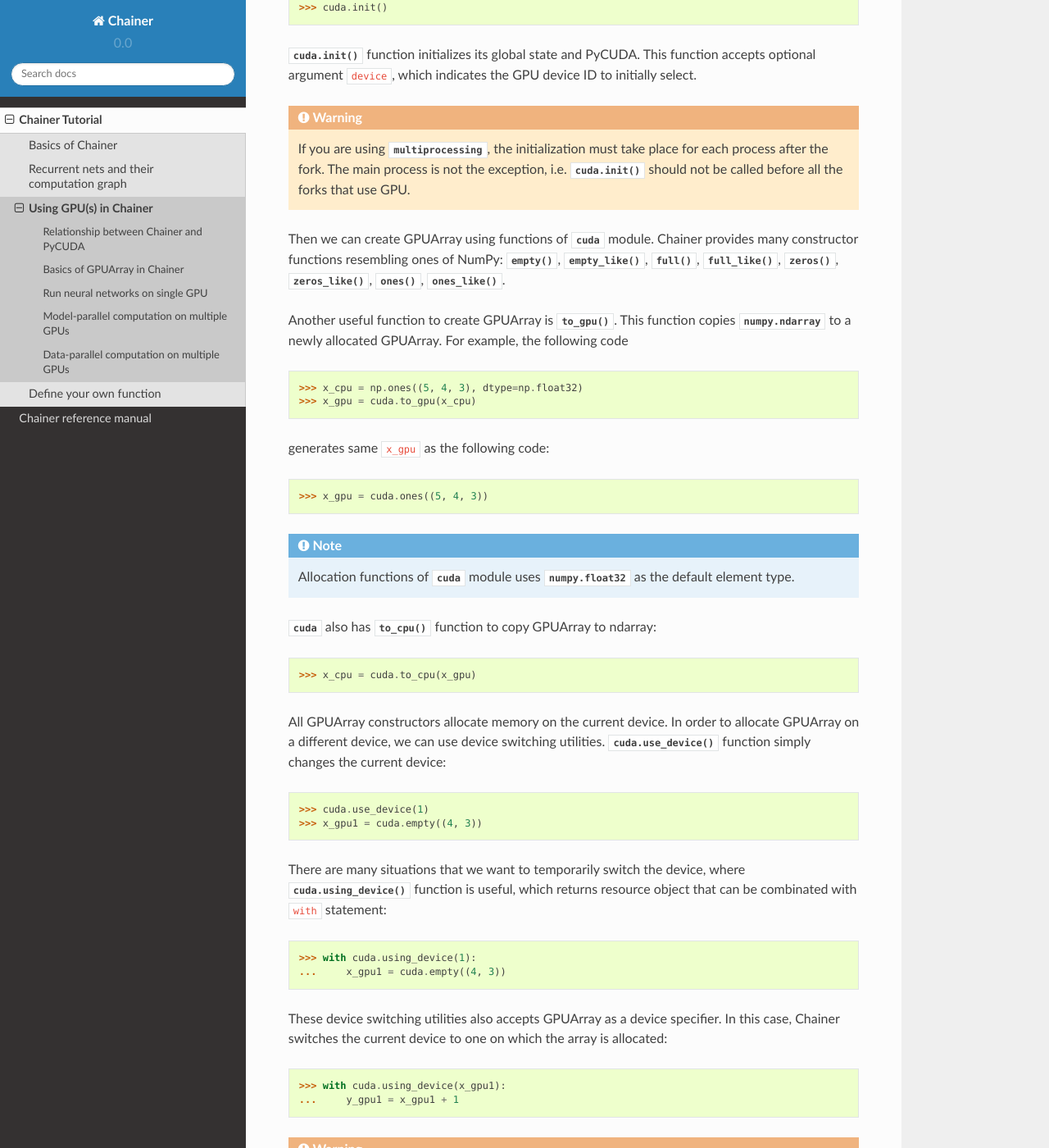
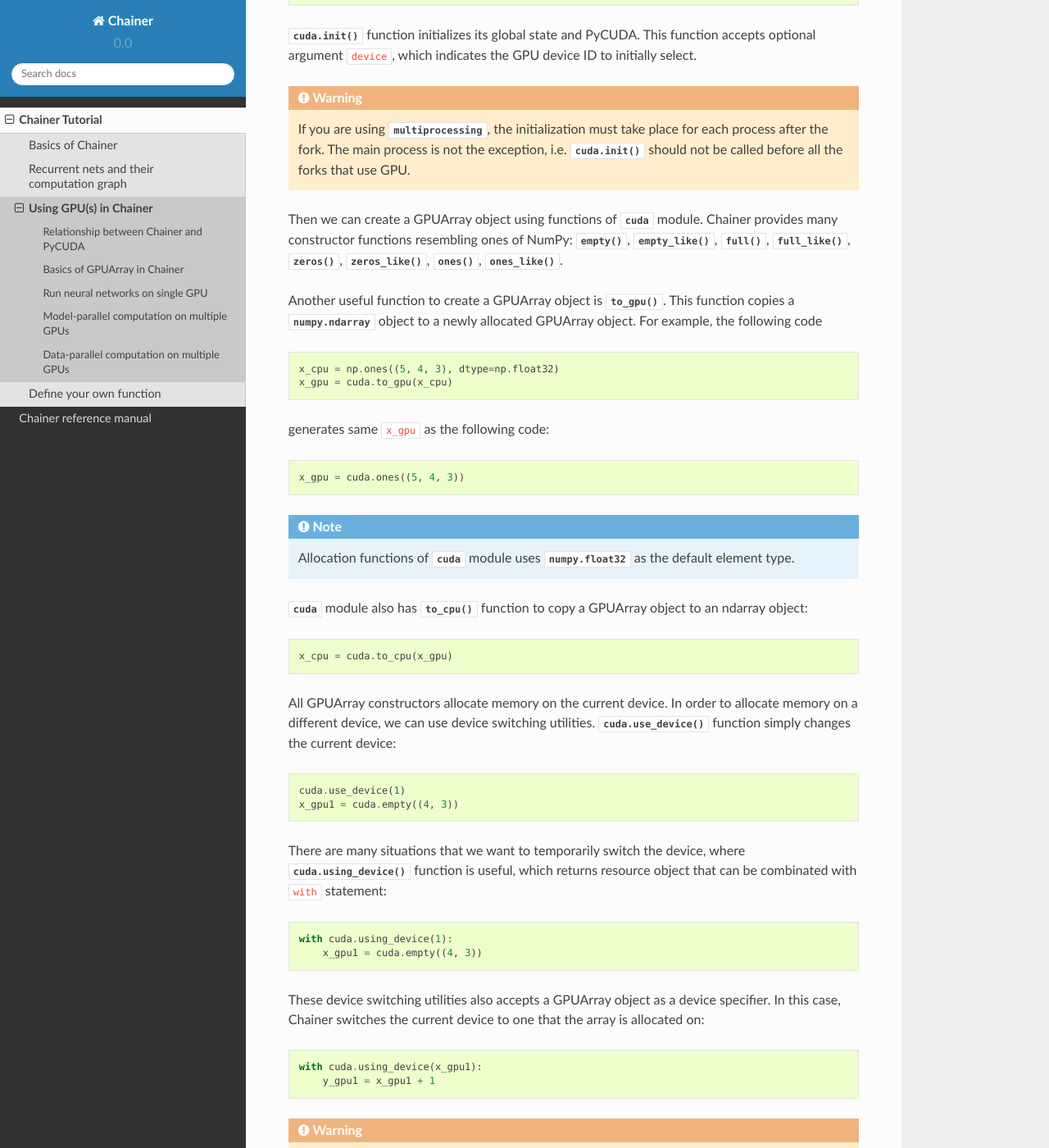
Before and after one commit to mitmul/intel-chainer, a Sphinx documentation site: the page built from docs/source/tutorial/gpu.rst, in a window 1280 px wide and 1400 px high, scrolled down 1409 px. Shown: the whole window at 82% size. Built offline with Sphinx 7.4.7 and the Read the Docs theme 2.0.0, drawn with Linux system fonts in a browser that asks for light colours; some of the changed text lies outside the part shown.

Commit message:
Update documents

```diff
--- a/docs/source/tutorial/gpu.rst
+++ b/docs/source/tutorial/gpu.rst
@@ -53,7 +52,7 @@
 
 In order to use GPU in Chainer, we must initialize :mod:`chainer.cuda` module before any GPU-related operations::
 
-  >>> cuda.init()
+  cuda.init()
 
 :func:`cuda.init` function initializes its global state and PyCUDA.
 This function accepts optional argument ``device``, which indicates the GPU device ID to initially select.
@@ -63,55 +62,55 @@
    If you are using :mod:`multiprocessing`, the initialization must take place for each process after the fork.
    The main process is not the exception, i.e. :func:`cuda.init` should not be called before all the forks that use GPU.
 
-Then we can create GPUArray using functions of :mod:`cuda` module.
+Then we can create a GPUArray object using functions of :mod:`~chainer.cuda` module.
 Chainer provides many constructor functions resembling ones of NumPy: :func:`~cuda.empty`, :func:`~cuda.empty_like`, :func:`~cuda.full`, :func:`~cuda.full_like`, :func:`~cuda.zeros`, :func:`~cuda.zeros_like`, :func:`~cuda.ones`, :func:`~cuda.ones_like`.
 
-Another useful function to create GPUArray is :func:`~cuda.to_gpu`.
-This function copies :class:`numpy.ndarray` to a newly allocated GPUArray.
+Another useful function to create a GPUArray object is :func:`~cuda.to_gpu`.
+This function copies a :class:`numpy.ndarray` object to a newly allocated GPUArray object.
 For example, the following code ::
 
-  >>> x_cpu = np.ones((5, 4, 3), dtype=np.float32)
-  >>> x_gpu = cuda.to_gpu(x_cpu)
+  x_cpu = np.ones((5, 4, 3), dtype=np.float32)
+  x_gpu = cuda.to_gpu(x_cpu)
 
 generates same ``x_gpu`` as the following code::
 
-  >>> x_gpu = cuda.ones((5, 4, 3))
+  x_gpu = cuda.ones((5, 4, 3))
 
 .. note::
 
-   Allocation functions of :mod:`cuda` module uses :class:`numpy.float32` as the default element type.
+   Allocation functions of :mod:`~chainer.cuda` module uses :class:`numpy.float32` as the default element type.
 
-:mod:`cuda` also has :func:`~cuda.to_cpu` function to copy GPUArray to ndarray::
+:mod:`~chainer.cuda` module also has :func:`~cuda.to_cpu` function to copy a GPUArray object to an ndarray object::
 
-  >>> x_cpu = cuda.to_cpu(x_gpu)
+  x_cpu = cuda.to_cpu(x_gpu)
 
 All GPUArray constructors allocate memory on the current device.
-In order to allocate GPUArray on a different device, we can use device switching utilities.
+In order to allocate memory on a different device, we can use device switching utilities.
 :func:`cuda.use_device` function simply changes the current device::
 
-  >>> cuda.use_device(1)
-  >>> x_gpu1 = cuda.empty((4, 3))
+  cuda.use_device(1)
+  x_gpu1 = cuda.empty((4, 3))
 
 There are many situations that we want to temporarily switch the device, where :func:`cuda.using_device` function is useful, which returns resource object that can be combinated with ``with`` statement::
 
-  >>> with cuda.using_device(1):
-  ...     x_gpu1 = cuda.empty((4, 3))
+  with cuda.using_device(1):
+      x_gpu1 = cuda.empty((4, 3))
 
-These device switching utilities also accepts GPUArray as a device specifier.
-In this case, Chainer switches the current device to one on which the array is allocated::
+These device switching utilities also accepts a GPUArray object as a device specifier.
+In this case, Chainer switches the current device to one that the array is allocated on::
 
-  >>> with cuda.using_device(x_gpu1):
-  ...     y_gpu1 = x_gpu1 + 1
+  with cuda.using_device(x_gpu1):
+      y_gpu1 = x_gpu1 + 1
 
 .. warning::
 
    An array that is not allocated by Chainer's allocator cannot be used as a device specifier.
 
-Chainer's GPUArray can be copied between GPUs by :func:`cuda.copy` function::
+A GPUArray object allocated by Chainer can be copied between GPUs by :func:`cuda.copy` function::
 
-  >>> cuda.use_device(0)
-  >>> x0 = cuda.ones((4, 3))
-  >>> x1 = cuda.copy(x0, out_device=1)
+  cuda.use_device(0)
+  x0 = cuda.ones((4, 3))
+  x1 = cuda.copy(x0, out_device=1)
 
 
 Run neural networks on single GPU
@@ -124,32 +123,32 @@
 :class:`FunctionSet` object can be transferred to the specified GPU by :meth:`~FunctionSet.to_gpu` method.
 Be careful that you must give parameters and gradients on GPU to the optimizer. ::
 
-  >>> model = FunctionSet(
-  ...     l1 = F.Linear(784, 100),
-  ...     l2 = F.Linear(100, 100),
-  ...     l3 = F.Linear(100,  10),
-  ... ).to_gpu()
-  ...
-  >>> optimizer = optimizers.SGD()
-  >>> optimizer.setup(model.collect_parameters())
+  model = FunctionSet(
+      l1 = F.Linear(784, 100),
+      l2 = F.Linear(100, 100),
+      l3 = F.Linear(100,  10),
+  ).to_gpu()
+
+  optimizer = optimizers.SGD()
+  optimizer.setup(model.collect_parameters())
 
 Note that this method returns the function set itself.
 The device specifier can be omitted, where it uses the current device.
 
 Then, what we only have to do is transferring each minibatch to GPU::
 
-  >>> batchsize = 100
-  >>> for epoch in xrange(20):
-  ...     print 'epoch', epoch
-  ...     indexes = np.random.permutation(60000)
-  ...     for i in xrange(0, 60000, batchsize):
-  ...         x_batch = cuda.to_gpu(x_train[indexes[i : i + batchsize]])
-  ...         y_batch = cuda.to_gpu(y_train[indexes[i : i + batchsize]])
-  ...
-  ...         optimizer.zero_grads()
-  ...         loss, accuracy = forward(x_batch, y_batch)
-  ...         loss.backward()
-  ...         optimizer.update()
+  batchsize = 100
+  for epoch in xrange(20):
+      print 'epoch', epoch
+      indexes = np.random.permutation(60000)
+      for i in xrange(0, 60000, batchsize):
+          x_batch = cuda.to_gpu(x_train[indexes[i : i + batchsize]])
+          y_batch = cuda.to_gpu(y_train[indexes[i : i + batchsize]])
+
+          optimizer.zero_grads()
+          loss, accuracy = forward(x_batch, y_batch)
+          loss.backward()
+          optimizer.update()
 
 It is almost same as that of the original example.
 We just insert :func:`cuda.to_gpu` function to the minibatch arrays.
@@ -176,60 +175,60 @@
 Be careful that parameters that will be used on a device must reside on the devie.
 Here is a simple example of the model definition::
 
-  >>> model = FunctionSet(
-  ...     gpu0 = FunctionSet(
-  ...         l1=F.Linear( 784, 1000),
-  ...         l2=F.Linear(1000, 1000),
-  ...         l3=F.Linear(1000, 2000),
-  ...         l4=F.Linear(2000, 1000),
-  ...         l5=F.Linear(1000, 1000),
-  ...         l6=F.Linear(1000,   10)
-  ...     ).to_gpu(0),
-  ...     gpu1 = FunctionSet(
-  ...         l1=F.Linear( 784, 1000),
-  ...         l2=F.Linear(1000, 1000),
-  ...         l3=F.Linear(1000, 2000),
-  ...         l4=F.Linear(2000, 1000),
-  ...         l5=F.Linear(1000, 1000),
-  ...         l6=F.Linear(1000,   10)
-  ...     ).to_gpu(1)
-  ... )
+  model = FunctionSet(
+      gpu0 = FunctionSet(
+          l1=F.Linear( 784, 1000),
+          l2=F.Linear(1000, 1000),
+          l3=F.Linear(1000, 2000),
+          l4=F.Linear(2000, 1000),
+          l5=F.Linear(1000, 1000),
+          l6=F.Linear(1000,   10)
+      ).to_gpu(0),
+      gpu1 = FunctionSet(
+          l1=F.Linear( 784, 1000),
+          l2=F.Linear(1000, 1000),
+          l3=F.Linear(1000, 2000),
+          l4=F.Linear(2000, 1000),
+          l5=F.Linear(1000, 1000),
+          l6=F.Linear(1000,   10)
+      ).to_gpu(1)
+  )
 
 Recall that :meth:`FunctionSet.to_gpu` returns the FunctionSet object itself.
 Note that FunctionSet can be nested as above.
 
 Now we can define the network architecture that we have shown in the diagram::
 
-  >>> def forward(x_data, y_data):
-  ...     x_0 = Variable(cuda.to_gpu(x_data, 0))
-  ...     x_1 = Variable(cuda.to_gpu(x_data, 1))
-  ...     t   = Variable(cuda.to_gpu(y_data, 0))
-  ...
-  ...     h1_0 = F.relu(model.gpu0.l1(x_0))
-  ...     h1_1 = F.relu(model.gpu1.l1(x_1))
-  ...
-  ...     h2_0 = F.relu(model.gpu0.l2(h1_0))
-  ...     h2_1 = F.relu(model.gpu1.l2(h1_1))
-  ...
-  ...     h3_0 = F.relu(model.gpu0.l3(h2_0))
-  ...     h3_1 = F.relu(model.gpu1.l3(h2_1))
-  ...
-  ...     # Synchronize
-  ...     h3_0 += F.copy(h3_1, 0)
-  ...     h3_1  = F.copy(h3_0, 1)
-  ...
-  ...     h4_0 = F.relu(model.gpu0.l4(h3_0))
-  ...     h4_1 = F.relu(model.gpu1.l4(h3_1))
-  ...
-  ...     h5_0 = F.relu(model.gpu0.l5(h4_0))
-  ...     h5_1 = F.relu(model.gpu1.l5(h4_1))
-  ...
-  ...     h6_0 = F.relu(model.gpu0.l6(h5_0))
-  ...     h6_1 = F.relu(model.gpu1.l6(h5_1))
-  ...
-  ...     # Synchronize
-  ...     y = h6_0 + F.copy(h6_1, 0)
-  ...     return F.softmax_cross_entropy(y, t), F.accuracy(y, t)
+  def forward(x_data, y_data):
+      x_0 = Variable(cuda.to_gpu(x_data, 0))
+      x_1 = Variable(cuda.to_gpu(x_data, 1))
+      t   = Variable(cuda.to_gpu(y_data, 0))
+
+      h1_0 = F.relu(model.gpu0.l1(x_0))
+      h1_1 = F.relu(model.gpu1.l1(x_1))
+
+      h2_0 = F.relu(model.gpu0.l2(h1_0))
+      h2_1 = F.relu(model.gpu1.l2(h1_1))
+
+      h3_0 = F.relu(model.gpu0.l3(h2_0))
+      h3_1 = F.relu(model.gpu1.l3(h2_1))
+
+      # Synchronize
+      h3_0 += F.copy(h3_1, 0)
+      h3_1  = F.copy(h3_0, 1)
+
+      h4_0 = F.relu(model.gpu0.l4(h3_0))
+      h4_1 = F.relu(model.gpu1.l4(h3_1))
+
+      h5_0 = F.relu(model.gpu0.l5(h4_0))
+      h5_1 = F.relu(model.gpu1.l5(h4_1))
+
+      h6_0 = F.relu(model.gpu0.l6(h5_0))
+      h6_1 = F.relu(model.gpu1.l6(h5_1))
+
+      # Synchronize
+      y = h6_0 + F.copy(h6_1, 0)
+      return F.softmax_cross_entropy(y, t), F.accuracy(y, t)
 
 First, recall that :func:`cuda.to_gpu` accepts an optional argument to specify the device identifier.
 We use this to transfer the input minibatch to both the 0th and the 1st devices.
@@ -257,70 +256,76 @@
 The most simple form of data-parallelization is parallelizing the gradient computation for distinct set of data.
 First, define the model::
 
-  >>> model = FunctionSet(
-  ...     l1 = F.Linear(784, 100),
-  ...     l2 = F.Linear(100, 100),
-  ...     l3 = F.Linear(100,  10),
-  ... )
+  model = FunctionSet(
+      l1 = F.Linear(784, 100),
+      l2 = F.Linear(100, 100),
+      l3 = F.Linear(100,  10),
+  )
 
 We have to copy this model into two different devices.
 This is done by using :func:`copy.deepcopy` and :meth:`FunctionSet.to_gpu` method::
 
-  >>> import copy
-  >>> model_0 = copy.deepcopy(model).to_gpu(0)
-  >>> model_1 = model.to_gpu(1)
+  import copy
+  model_0 = copy.deepcopy(model).to_gpu(0)
+  model_1 = model.to_gpu(1)
 
 Then, set up optimizer as::
 
-  >>> optimizer = optimizers.SGD()
-  >>> optimizer.setup(model_0.collect_parameters())
+  optimizer = optimizers.SGD()
+  optimizer.setup(model_0.collect_parameters())
 
 Here we use the first copy of the model as *the master model*.
 Before its update, gradients of ``model_1`` must be aggregated to those of ``model_0``.
 
 Forward function is almost same as the original example::
 
-  >>> def forward(x_data, y_data, model):
-  ...     x = Variable(x_data)
-  ...     t = Variable(y_data)
-  ...     h1 = F.relu(model.l1(x))
-  ...     h2 = F.relu(model.l2(h1))
-  ...     y = model.l3(h2)
-  ...     return F.softmax_cross_entropy(y, t), F.accuracy(y, t)
+  def forward(x_data, y_data, model):
+      x = Variable(x_data)
+      t = Variable(y_data)
+      h1 = F.relu(model.l1(x))
+      h2 = F.relu(model.l2(h1))
+      y = model.l3(h2)
+      return F.softmax_cross_entropy(y, t), F.accuracy(y, t)
 
 The only difference is that it accepts ``model`` as an argument.
-we can feed to it a model and arrays on appropriate device.
-Then, we can write data-parallel learning loop as follows::
+we can feed to it a model and arrays on an appropriate device.
+Then, we can write a data-parallel learning loop as follows::
 
-  >>> batchsize = 100
-  >>> for epoch in xrange(20):
-  ...     print 'epoch', epoch
-  ...     indexes = np.random.permutation(60000)
-  ...     for i in xrange(0, 60000, batchsize):
-  ...         x_batch = x_train[indexes[i : i + batchsize]]
-  ...         y_batch = y_train[indexes[i : i + batchsize]]
-  ...
-  ...         optimizer.zero_grads()
-  ...
-  ...         loss_0, accuracy_0 = forward(
-  ...             cuda.to_gpu(x_batch[:batchsize/2], 0),
-  ...             cuda.to_gpu(y_batch[:batchsize/2], 0),
-  ...             model_0)
-  ...         loss_0.backward()
-  ...
-  ...         loss_1, accuracy_1 = forward(
-  ...             cuda.to_gpu(x_batch[batchsize/2:], 1),
-  ...             cuda.to_gpu(y_batch[batchsize/2:], 1),
-  ...             model_1)
-  ...         loss_1.backward()
-  ...
-  ...         optimizer.acumulate_grads(model_1.gradients)
-  ...         optimizer.update()
-  ...
-  ...         model_1.copy_parameters_from(model_0.parameters)
+  batchsize = 100
+  for epoch in xrange(20):
+      print 'epoch', epoch
+      indexes = np.random.permutation(60000)
+      for i in xrange(0, 60000, batchsize):
+          x_batch = x_train[indexes[i : i + batchsize]]
+          y_batch = y_train[indexes[i : i + batchsize]]
+
+          optimizer.zero_grads()
+
+          loss_0, accuracy_0 = forward(
+              cuda.to_gpu(x_batch[:batchsize/2], 0),
+              cuda.to_gpu(y_batch[:batchsize/2], 0),
+              model_0)
+          loss_0.backward()
+
+          loss_1, accuracy_1 = forward(
+              cuda.to_gpu(x_batch[batchsize/2:], 1),
+              cuda.to_gpu(y_batch[batchsize/2:], 1),
+              model_1)
+          loss_1.backward()
+
+          optimizer.acumulate_grads(model_1.gradients)
+          optimizer.update()
+
+          model_1.copy_parameters_from(model_0.parameters)
 
 The half of the minibatch is forwarded on GPU 0, while the other half on GPU 1.
 Then, the gradients are accumulated by :meth:`Optimizer.accumulate_grads` method.
 After the gradients are prepared, we can update the optimizer in usual way.
 Be careful that the update only modifies the parameters of model_0.
 So we must manually copy them to model_1 using :meth:`FunctionSet.copy_parameters_from` method.
+
+--------
+
+Now you can use Chainer with GPUs.
+All examples in ``examples`` directory supports GPU computation, so please refer to them if you want to know more practices on using GPUs.
+In the next section, we will show how to define a differentiable (i.e. *backpropable*) function on Variable objects.
```
Also changed, not shown: other parts of docs/source/tutorial/gpu.rst (+2 -3 lines), docs/source/tutorial/basic.rst (+18 -19 lines), docs/source/tutorial/recurrentnet.rst (+57 -57 lines).
